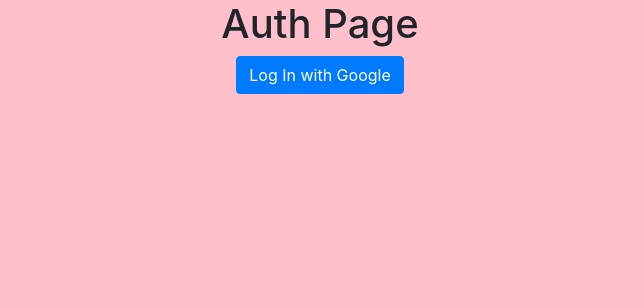
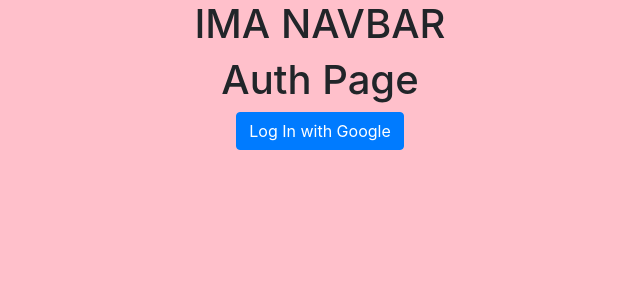
Before and after one commit to williaj615/pinterest-routing, a React (Create React App) app: page /auth in a window 1280 px wide. Shown: the top 300 px of the page, without its empty margins (320-960 px from the left). Built offline with nearby package versions, Linux system fonts and the light colour scheme; no server answers.

Commit message:
Navbar showing correctly with auth

```diff
--- a/src/App/App.js
+++ b/src/App/App.js
@@ -11,6 +11,7 @@
 import Auth from '../components/pages/Auth/Auth';
 import NewBoard from '../components/pages/NewBoard/NewBoard';
 import SingleBoard from '../components/pages/SingleBoard/SingleBoard';
+import MyNavBar from '../components/shared/MyNavBar/MyNavBar';
 
 const PublicRoute = ({ component: Component, authed, ...rest }) => {
   const routeChecker = (props) => (authed === false ? <Component {...props} {...rest}/> : <Redirect to={{ pathname: '/', state: { from: props.location } }} />);
@@ -48,6 +49,7 @@
     return (
       <div className="App">
         <Router>
+          <MyNavBar authed={authed}/>
           <Switch>
             <PrivateRoute path="/" exact component={Home} authed={authed} />
             <PrivateRoute path="/board/new" exact component={NewBoard} authed={authed} />
--- /dev/null
+++ b/src/components/shared/MyNavBar/MyNavBar.js
@@ -0,0 +1,13 @@
+import React from 'react';
+
+class MyNavBar extends React.Component {
+  render() {
+    return (
+      <div className="MyNavBar">
+        <h1>IMA NAVBAR</h1>
+      </div>
+    );
+  }
+}
+
+export default MyNavBar;
--- /dev/null
+++ b/src/components/shared/MyNavBar/MyNavBar.scss
@@ -0,0 +1,3 @@
+.MyNavBar {
+  display: block;
+}
```
